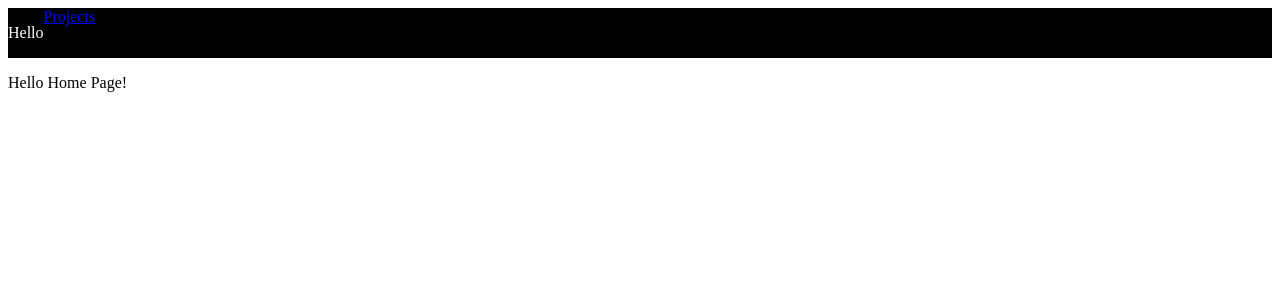
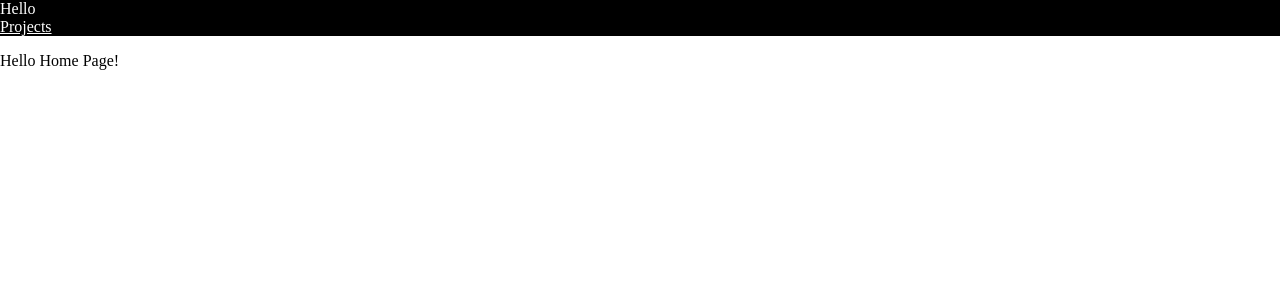
Before and after one commit to DanCanCode/dancancode-portfolio-website, a React (Create React App) app: page / in a window 1280 px wide. Shown: the top 300 px of the page. Built offline with nearby package versions, Linux system fonts and the light colour scheme.

Commit message:
starting point ready

```diff
--- a/public/index.html
+++ b/public/index.html
@@ -7,7 +7,7 @@
     <title>Daniel Espinal's Website</title>
   </head>
 
-  <body>
+  <body style="margin: 0">
     <noscript>You need to enable JavaScript to run this app.</noscript>
     <div id="app"></div>
   </body>
--- a/src/components/Navbar.js
+++ b/src/components/Navbar.js
@@ -1,13 +1,17 @@
 import React from "react";
-import { Link } from "react-router-dom";
-import { Flex, Text } from "@chakra-ui/react";
+import { Link as ReactLink } from "react-router-dom";
+import { Box, Text, Link } from "@chakra-ui/react";
 
 const Navbar = () => {
   return (
-    <Flex backgroundColor="#000000">
-      <Text color="#ffffff">Hello</Text>
-      <Link to="/projects">Projects</Link>
-    </Flex>
+    <Box as="nav" width="100%" backgroundColor="#000000">
+      <Text margin={0} color="#ffffff">
+        Hello
+      </Text>
+      <Link color="#ffffff" as={ReactLink} to="/projects">
+        Projects
+      </Link>
+    </Box>
   );
 };
 
```
